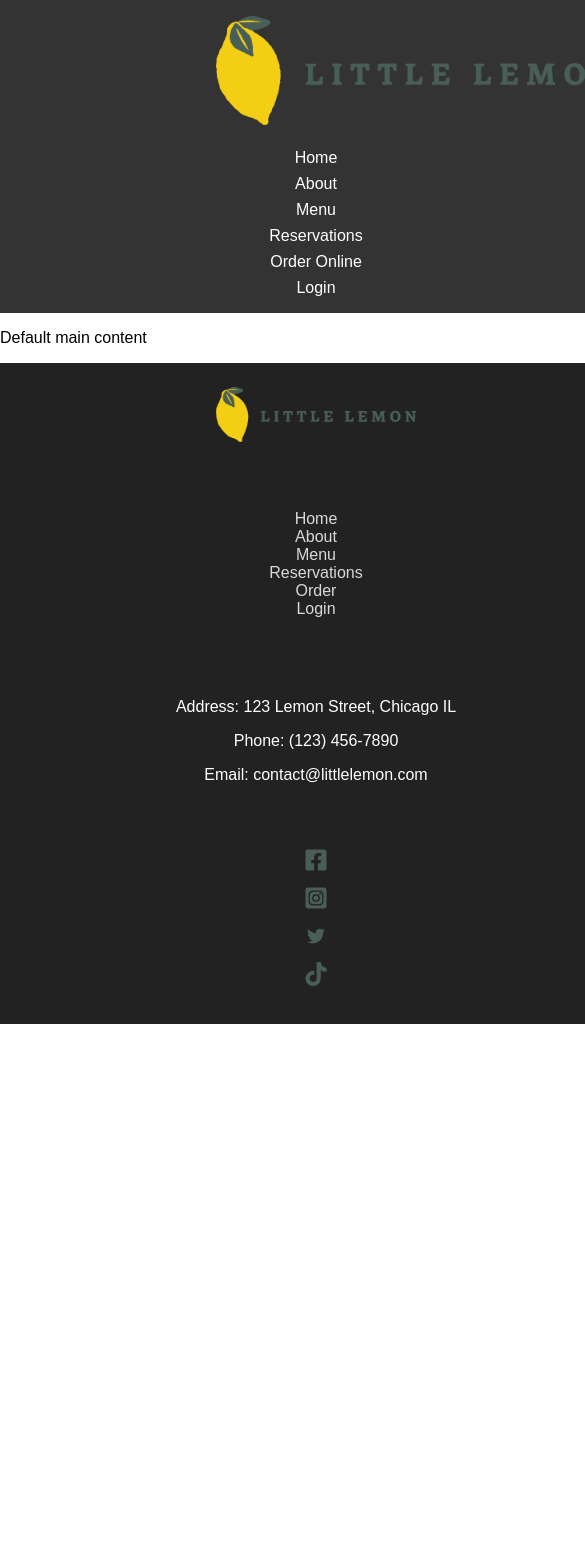
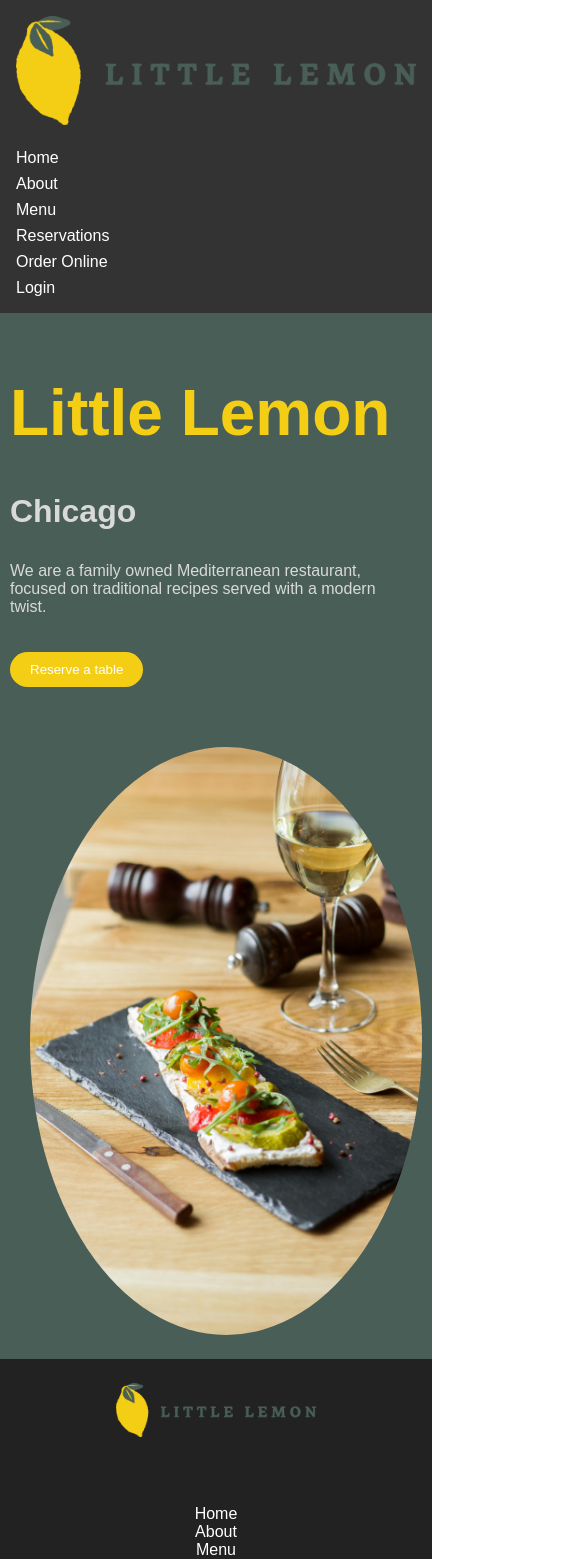
Before and after one commit to KennySpratt/little_lemon, a React (Create React App) app: page / in a window 390 px wide. Shown: the top 1559 px of the page, 585 px wide, since content can reach past the window. Before the commit the page ends 1024 px from the top, so only its background shows below. Built offline with nearby package versions, Linux system fonts and the light colour scheme.

Commit message:
Added more stylings

```diff
--- a/package.json
+++ b/package.json
@@ -8,6 +8,7 @@
     "@testing-library/user-event": "^13.5.0",
     "icons": "^1.0.0",
     "react": "^18.2.0",
+    "react-datepicker": "^4.21.0",
     "react-dom": "^18.2.0",
     "react-icons": "^4.12.0",
     "react-scripts": "5.0.1",
--- a/src/App.css
+++ b/src/App.css
@@ -23,19 +23,14 @@ header {
   background-color: #333; /* Example background color */
 }
 
-header img {
-  margin-left: 200px;
+header img.logo {
   max-width: 400px; /* Adjust the size of the logo */
-}
-
-.logo {
   transition: all 0.3s ease; /* Smooth transition for hover effect */
 }
 
-.logo:hover {
+header img.logo:hover {
   filter: drop-shadow(0 0 10px yellow); /* Glowing effect */
 }
-
 
 /* Navigation */
 nav {
@@ -65,40 +60,88 @@ nav a:hover {
   text-decoration: underline;
 }
 
-input[type="date"] {
-  font-size: 16px;
-  padding: 8px;
-  border: 1px solid #ccc;
-  border-radius: 4px;
-  /* Add additional styles as needed */
-}
-
-
 /* Main Content */
 main {
   grid-area: main;
   padding: 1rem;
 }
 
+.hero-section {
+  display: flex;
+  align-items: center;
+  justify-content: center; /* Centering content */
+  padding: 20px;
+  gap: 40px; /* Space between text and image */
+  background-color: #495E57; /* Example background color */
+}
+
+
+.hero-text {
+  flex: 1; /* Equal flex-grow to image */
+  text-align: left; /* Align text to the left */
+  padding-right: 20px; /* Add padding for spacing */
+}
+
+.hero-text h1 {
+  font-size: 4em;
+  color: #F4CE14;
+}
+
+.hero-text h3 {
+  font-size: 2em;
+  color: #D9D9D9;
+}
+
+.hero-text p {
+  color: #D9D9D9;
+}
+
+.hero-text button {
+  padding: 10px 20px;
+  background-color: #F4CE14;
+  color: white;
+  border: none;
+  border-radius: 30px;
+  cursor: pointer;
+}
+
+.hero-text button:hover {
+  background-color: #495E57; /* Darker shade for hover effect */
+}
+
+.hero-image {
+  flex: 1;
+  padding-left: 20px;
+  max-width: 25%; /* Adjust width for aesthetics */
+  height: auto;
+  filter: drop-shadow(0,0,10px white);
+}
+
+.hero-image img {
+  max-width: 100%;
+  height: auto;
+  border-radius: 100%;
+}
+
 /* Footer */
 footer {
+  grid-area: footer;
   display: flex;
   background-color: #222;
   color: white;
-  justify-content: center; /* Center the items horizontally */
-  align-items: center; /* Center the items vertically */
-  text-align: center; /* Center the text inside each div */
-}
-
-footer > div {
-  flex: 1; /* Give each div an equal amount of space */
-  padding: 1rem; /* Add some padding inside each div */
-  margin: 0.5rem; /* Optional: Add some margin between divs */
+  justify-content: space-around; /* Adjusted for even spacing */
+  align-items: center;
+  text-align: center;
 }
 
 footer img {
-  max-width: 200px; /* Adjust the size of the logo */
+  max-width: 200px; /* Adjust to desired width */
+  height: auto; /* Maintain aspect ratio */
+}
 
+
+footer > div {
+  padding: 1rem;
 }
 
 .footer-navigation ul {
@@ -107,22 +150,42 @@ footer img {
 }
 
 .footer-navigation a {
-  color: #D9D9D9;
+  color: white;
   text-decoration: none;
 }
 
+.footer-social {
+  display: flex; /* Aligns children inline */
+  justify-content: center; /* Center the icons horizontally */
+  align-items: center; /* Center the icons vertically */
+}
+
 .footer-social a {
-  display: block;
-  margin-bottom: 0.5rem;
-  color: #495E57;
-  font-size: x-large;
+  margin: 0 10px; /* Spacing between icons */
+  color: white; /* Color of the icons */
+  font-size: 24px; /* Size of the icons */
+}
+
+.footer-social a:hover {
+  color: #F4CE14; /* Color change on hover */
 }
 
 /* Responsive Design */
-@media screen and (max-width: 768px) {
+@media screen and (max-width: 1024px) { /* Medium screens */
+  .hero-text, .hero-image {
+    margin-left: 0;
+    margin-right: 0;
+    max-width: 100%;
+  }
+
+  .hero-section {
+    flex-direction: column;
+  }
+}
+
+@media screen and (max-width: 768px) { /* Small screens, mobile */
   nav ul {
     flex-direction: column;
-    align-items: center;
   }
 
   nav li {
@@ -130,11 +193,19 @@ footer img {
   }
 
   footer {
-    grid-template-columns: 1fr;
+    flex-direction: column;
+    text-align: center;
   }
-  @media screen and (max-width: 600px) { /* Adjust 600px to your breakpoint */
-    footer {
-      flex-direction: column;
-    }
+
+  footer > div {
+    margin: 0.5rem 0;
+  }
+
+  .hero-section {
+    padding: 20px 10px; /* Reduced padding for smaller screens */
+  }
+
+  .hero-text button {
+    margin: 20px 0; /* Adjusted margin for mobile */
   }
 }
--- a/src/Footer.js
+++ b/src/Footer.js
@@ -37,7 +37,6 @@ function Footer({onReservationClick }) {
           <a href="https://www.twitter.com" target="_blank" rel="noopener noreferrer">
            <TiSocialTwitter />
           </a>
-
           <a href="https://www.tiktok.com" target="_blank" rel="noopener noreferrer">
           <FaTiktok />
           </a>
--- a/src/Header.js
+++ b/src/Header.js
@@ -5,7 +5,6 @@ function Header() {
     return (
       <header>
         <img src={logo} alt="Little Lemon Logo" className='logo'/>
-        {/* Other header content */}
       </header>
     );
 }
--- a/src/Main.js
+++ b/src/Main.js
@@ -1,10 +1,29 @@
 import React from 'react';
 import Reservations from './Reservations';
+import bruschetta from './assets/bruschetta.jpg';
 
 function Main({ showReservations }) {
     return (
         <div>
-            {showReservations ? <Reservations /> : <p>Default main content</p>}
+            {showReservations ? (
+                <Reservations />
+            ) : (
+                <div className="hero-section">
+                    <div className="hero-text">
+                        <h1>Little Lemon</h1>
+                        <h3>Chicago</h3>
+                        <p>We are a family owned
+                            Mediterranean restaurant,
+                            focused on traditional recipes
+                            served with a modern twist.
+                        </p>
+                        <button>Reserve a table</button>
+                    </div>
+                    <div className="hero-image">
+                        <img src={bruschetta} alt="Hero-Main" />
+                    </div>
+                </div>
+            )}
         </div>
     );
 }
--- a/src/Reservations.js
+++ b/src/Reservations.js
@@ -1,8 +1,10 @@
 import React, { useState, useEffect } from 'react';
+import DatePicker from 'react-datepicker';
+import 'react-datepicker/dist/react-datepicker.css';
 
 function Reservations() {
     const [reservation, setReservation] = useState({
-        date: '',
+        date: new Date(),
         time: '',
         diners: '',
         occasion: '',
@@ -58,7 +60,11 @@ function Reservations() {
             <form onSubmit={handleSubmit}>
                 <div>
                     <label htmlFor="reservation-date">Date:</label>
-                    <input type="date" id="reservation-date" name="date" value={reservation.date} onChange={handleChange} />
+                    <DatePicker
+                        inline
+                        selected={reservation.date}
+                        onChange={(date) => setReservation({...reservation, date})}
+                    />
 
                     <label htmlFor="time">Time:</label>
                     <select name="time" id="time" value={reservation.time} onChange={handleChange}>
```
Also changed, not shown: src/assets/bruschetta.jpg (added), 1 other file (tests, documents, lock files or other folders).
